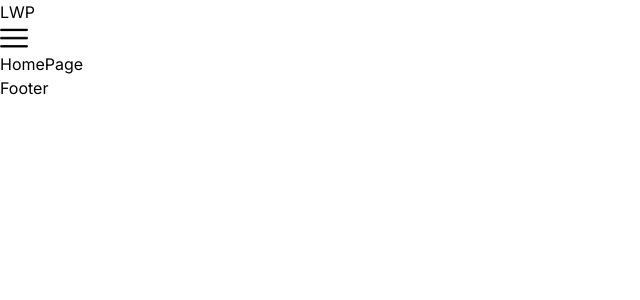
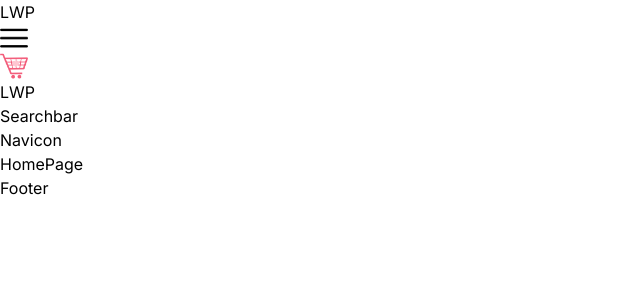
Before and after one commit to pradeepmisra81/ecomm-platform, a Next.js app: page / in a window 1280 px wide. Shown: the top 300 px of the page, without its empty margins (0-640 px from the left). Built offline with nearby package versions, Linux system fonts and the light colour scheme.

Commit message:
Updated navbar

```diff
--- a/src/components/Navbar.tsx
+++ b/src/components/Navbar.tsx
@@ -1,10 +1,13 @@
 import Menu from './Menu';
 import Link from 'next/link';
+import Image from 'next/image';
+import Searchbar from './Searchbar';
+import Navicon from './Navicon';
 
 const Navbar = () => {
   return (
     <div className='h-20 px-4 md:px-8 lg:px-16 xl:px-32 2xl:px-64 relative'>
-      <div className='h-full flex items-center justify-between'>
+      <div className='h-full flex items-center justify-between md:hidden'>
         {/* MOBILE */}
         <Link href="/">
           <div className='text-2xl tracking-wide'>LWP</div>
@@ -12,6 +15,26 @@ const Navbar = () => {
         <Menu />
       </div>
 
+    {/* BIGGER SCREEN */}
+      <div className='hidden md:flex items-center justify-between gap-8 h-full'>
+        {/* LEFT  */}
+        <div className='w-1/3'>
+          <Link href="/">
+            <Image
+            src="/logo.png"
+            alt=""
+            width={28}
+            height={28}/>
+          <div className='text-2xl tracking-wide'>LWP</div>
+          </Link>
+        </div>
+        {/* RIGHT */}
+        <div className='w-2/3'>
+          <Searchbar/>
+          <Navicon/>
+        </div>
+      </div>
+
     </div>
   )
 }
--- /dev/null
+++ b/src/components/Navicon.tsx
@@ -0,0 +1,9 @@
+'use client'
+
+const Navicon = () => {
+  return (
+    <div>Navicon</div>
+  )
+}
+
+export default Navicon;
--- /dev/null
+++ b/src/components/Searchbar.tsx
@@ -0,0 +1,9 @@
+'use client'
+
+const Searchbar = () => {
+  return (
+    <div>Searchbar</div>
+  )
+}
+
+export default Searchbar;
```
